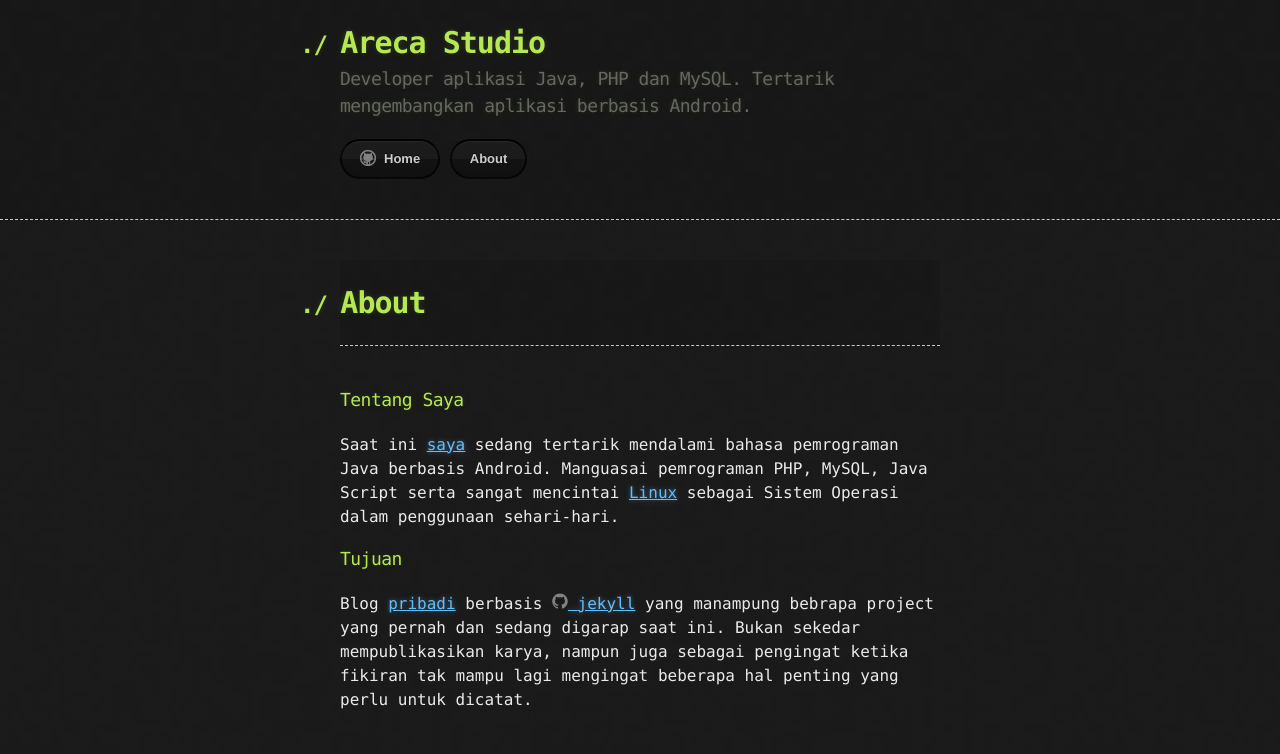
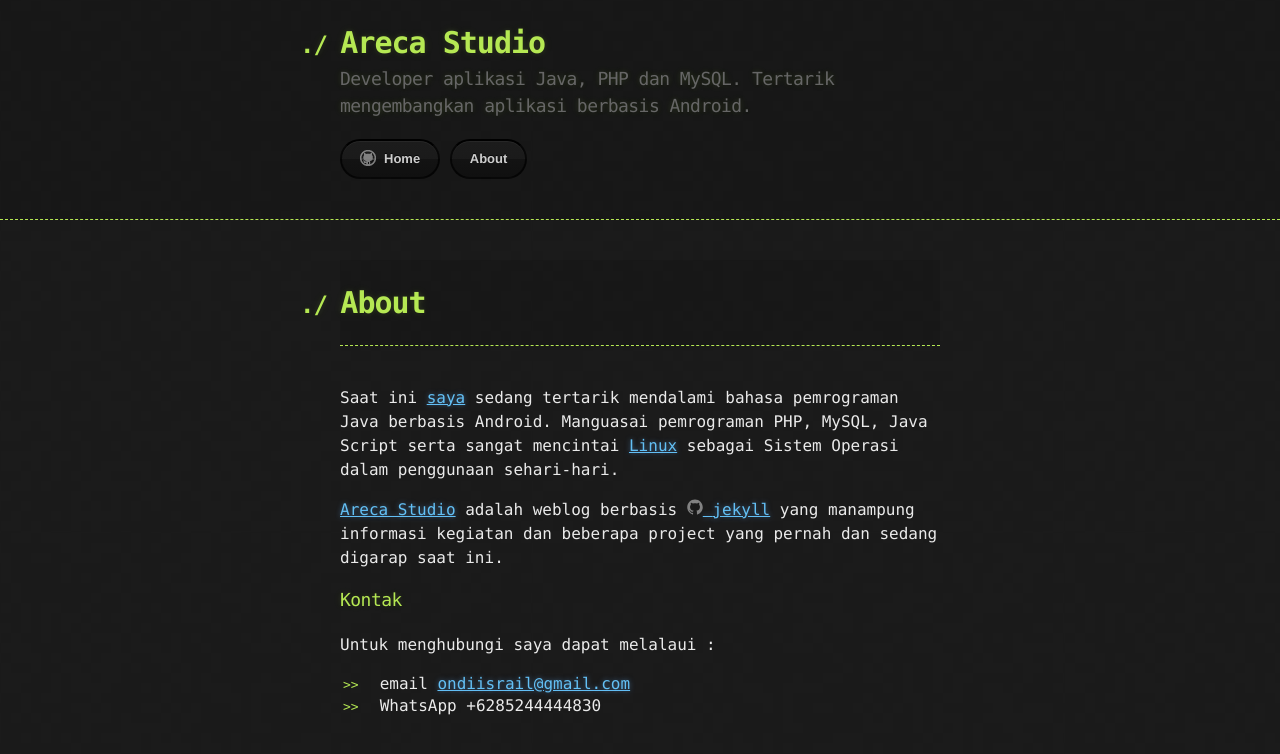
Before and after one commit to arecastudio/arecastudio.github.io, a Jekyll site: the page built from about.md, in a window 1280 px wide. Shown: the top 754 px of the page. Built offline with Jekyll 4.4.1, drawn with Linux system fonts in a browser that asks for light colours.

Commit message:
about update

```diff
--- a/about.md
+++ b/about.md
@@ -3,8 +3,11 @@
 title: About
 permalink: /about/
 ---
-<h3>Tentang Saya</h3>
 Saat ini [saya](https://plus.google.com/+RailOndi) sedang tertarik mendalami bahasa pemrograman Java berbasis Android. Manguasai pemrograman PHP, MySQL, Java Script serta sangat mencintai [Linux](https://www.debian.org/) sebagai Sistem Operasi dalam penggunaan sehari-hari.
 
-<h3>Tujuan</h3>
-Blog [pribadi](https://arecastudio.github.io/) berbasis {% include icon-github.html username="jekyll" %} yang manampung bebrapa project yang pernah dan sedang digarap saat ini. Bukan sekedar mempublikasikan karya, nampun juga sebagai pengingat ketika fikiran tak mampu lagi mengingat beberapa hal penting yang perlu untuk dicatat.
+[Areca Studio](https://arecastudio.github.io/) adalah weblog berbasis {% include icon-github.html username="jekyll" %} yang manampung informasi kegiatan dan beberapa project yang pernah dan sedang digarap saat ini.
+
+<h3>Kontak</h3>
+Untuk menghubungi saya dapat melalaui :
++ email [ondiisrail@gmail.com](mailto:ondiisrail@gmail.com)
++ WhatsApp +6285244444830
```
